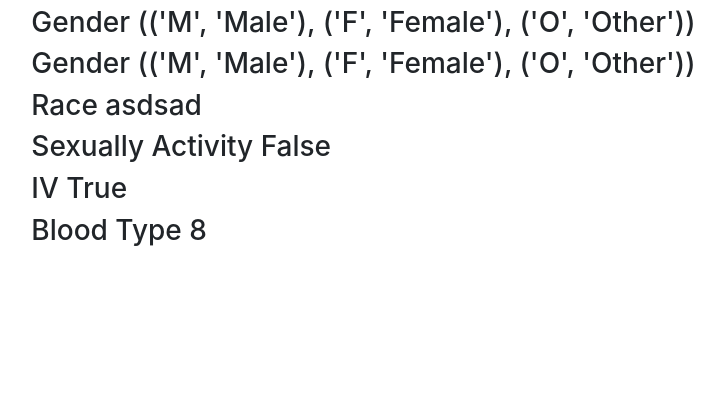
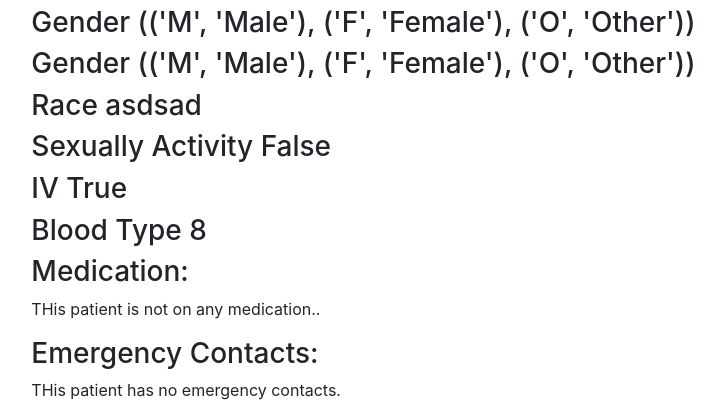
Before and after one commit to jaredrkozar/CS460Final, a Django app: page /staff/patient/2 in a window 1280 px wide. Shown: the part 679-1097 px from the top of the page, without its empty margins (197-921 px from the left). Before the commit the page ends 925 px from the top, so only its background shows below. Run offline with Django 3.2, Linux system fonts and the light colour scheme; data comes from the database, SQL or seed files in the repository; both versions use the stored data as it was after the commit.

Commit message:
added emergency contact

```diff
--- a/emergencyroom/staff/models.py
+++ b/emergencyroom/staff/models.py
@@ -94,7 +94,7 @@ class Test(models.Model):
     test = models.CharField(max_length=1,
                             choices=test_options)
     patient = models.ForeignKey('Patient', on_delete=models.CASCADE)
-    cost = models.FloatField(help_text='Weight in kg,', validators=[MinValueValidator(Decimal('0.01'))])
+    cost = models.FloatField(help_text='Weight in kg: ', validators=[MinValueValidator(Decimal('0.01'))])
 
 
 class Medication(models.Model):
@@ -108,6 +108,7 @@ class Medication(models.Model):
         ('F', 'Alteplase'),
         ('G', 'Aspirin'),
     )
+
     medicine = models.CharField(max_length=1,
                                 choices=medicine_options)
 
--- a/emergencyroom/staff/templates/staff/patient_detail.html
+++ b/emergencyroom/staff/templates/staff/patient_detail.html
@@ -24,11 +24,27 @@
 <h3>Sexually Activity {{ patient.sexual_active }}</h3>
 <h3>IV {{ patient.IV }}</h3>
 <h3>Blood Type {{ patient.blood_type }}</h3>
+
+<h3>Medication: </h3>
     {% if medication_list %}
            {% for med in medication_list %}
            <li>
              <a >{{med.get_medicine_display}}</a>
            </li>
      {%  endfor %}
+    {% else %}
+    <p>THis patient is not on any medication..</p>
      {% endif %}
+
+<h3>Emergency Contacts: </h3>
+    {% if emergency_contact_list %}
+           {% for contact in emergency_contact_list %}
+           <li>
+             <a >Name: {{contact.first_name}} {{contact.last_name}} Phone number: {{contact.phone_number}}</a>
+           </li>
+     {%  endfor %}
+    {% else %}
+    <p>THis patient has no emergency contacts.</p>
+     {% endif %}
+
 {% endblock %}
--- a/emergencyroom/staff/views.py
+++ b/emergencyroom/staff/views.py
@@ -37,9 +37,12 @@ def patient_view(request, pk):
                'medication_list': medication_list,
                'allergy_list': allergy_list
                }
+
     return render(request, 'staff/patient_detail.html', context)
 
 
+#@login_required
+#@permission_required("medical professional", raise_exception=True)
 class CreatePatient(CreateView):
     model = Patient
     fields = ['first_name', 'last_name', 'date_of_birth', 'height', 'weight', 'heart_rate', 'blood_pressure_upper',
```
Also changed, not shown: emergencyroom/db.sqlite3, emergencyroom/staff/migrations/0003_medication_medicine_alter_test_cost.py (added). Lines whose indentation alone changed are shown as unchanged.
